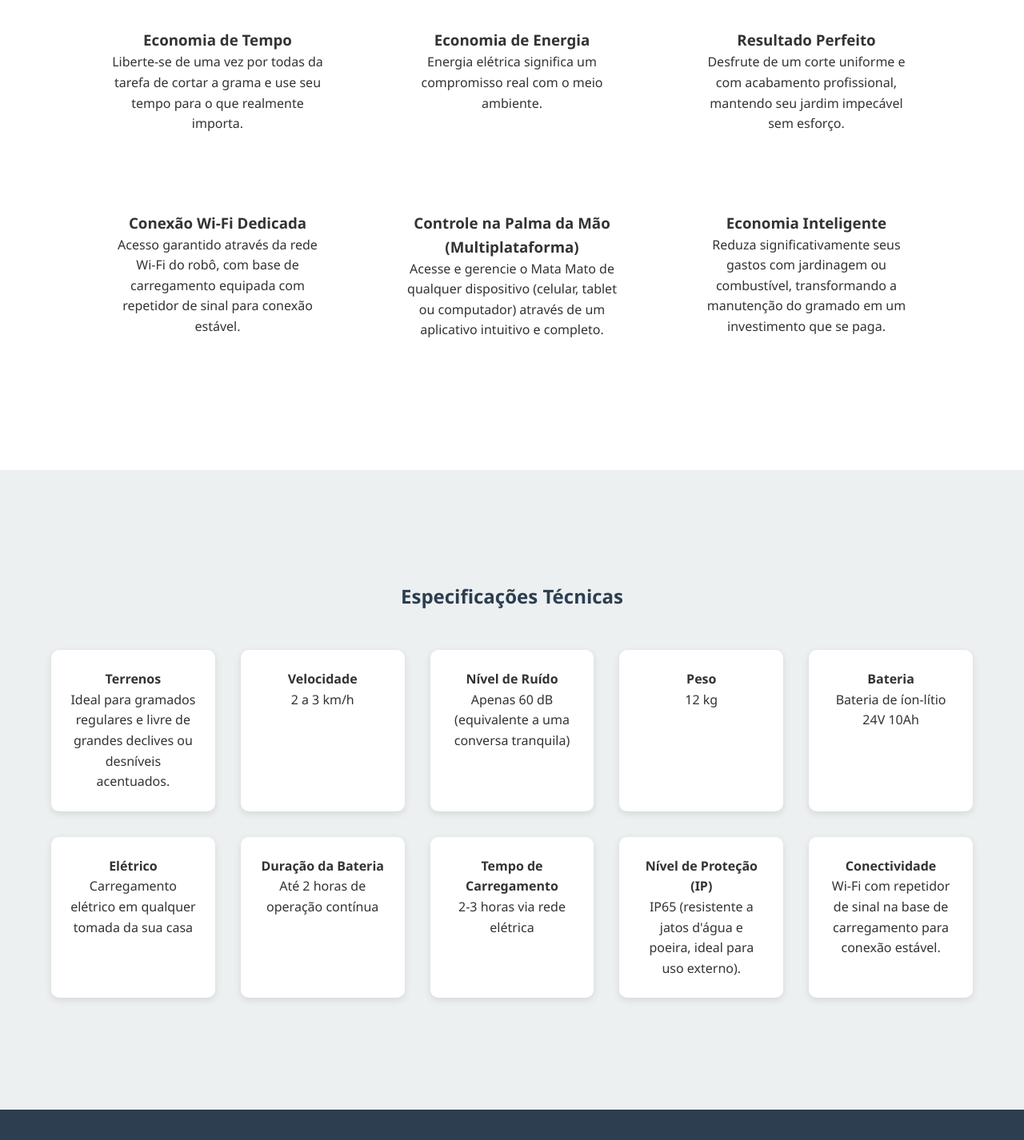
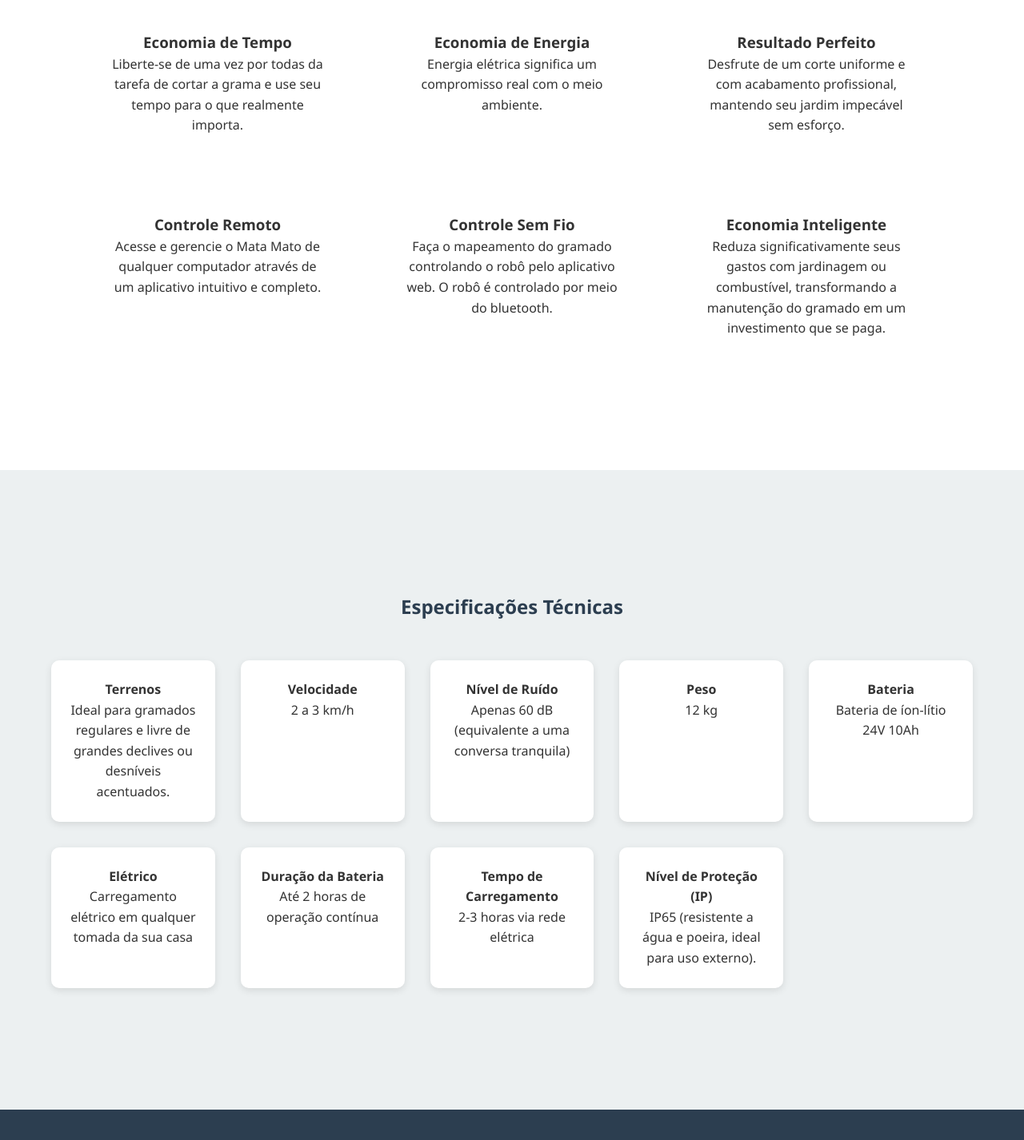
Before and after one commit to analuizargds/matamato, a plain HTML site: page index.html in a window 1280 px wide. Shown: the part 1819-3245 px from the top of the page at 80% size. Drawn offline with Linux system fonts and the light colour scheme.

Commit message:
ajuste de texto

```diff
--- a/index.html
+++ b/index.html
@@ -74,7 +74,7 @@
                 <div class="feature-card">
                     <i class="fas fa-mobile-alt"></i>
                     <h3>Programação e Controle Remoto</h3>
-                    <p>Agende a operação e monitore o status do seu robô diretamente do seu smartphone, de onde você estiver.</p>
+                    <p>Monitore o status do seu robô diretamente do seu smartphone, de onde você estiver.</p>
                 </div>
             </div>
         </section>
@@ -95,12 +95,12 @@
                     <p>Desfrute de um corte uniforme e com acabamento profissional, mantendo seu jardim impecável sem esforço.</p>
                 </div>
                 <div class="benefit-item">
-                    <h3>Conexão Wi-Fi Dedicada</h3>
-                    <p>Acesso garantido através da rede Wi-Fi do robô, com base de carregamento equipada com repetidor de sinal para conexão estável.</p>
+                    <h3>Controle Remoto</h3>
+                    <p>Acesse e gerencie o Mata Mato de qualquer computador através de um aplicativo intuitivo e completo.</p>
                 </div>
                 <div class="benefit-item">
-                    <h3>Controle na Palma da Mão (Multiplataforma)</h3>
-                    <p>Acesse e gerencie o Mata Mato de qualquer dispositivo (celular, tablet ou computador) através de um aplicativo intuitivo e completo.</p>
+                    <h3>Controle Sem Fio</h3>
+                    <p>Faça o mapeamento do gramado controlando o robô pelo aplicativo web. O robô é controlado por meio do bluetooth.</p>
                 </div>
                 <div class="benefit-item">
                     <h3>Economia Inteligente</h3>
@@ -146,11 +146,7 @@
                 </div>
                 <div class="spec-item">
                     <h4>Nível de Proteção (IP)</h4>
-                    <p>IP65 (resistente a jatos d'água e poeira, ideal para uso externo).</p>
-                </div>
-                <div class="spec-item">
-                    <h4>Conectividade</h4>
-                    <p>Wi-Fi com repetidor de sinal na base de carregamento para conexão estável.</p>
+                    <p>IP65 (resistente a água e poeira, ideal para uso externo).</p>
                 </div>
             </div>
         </section>
```
